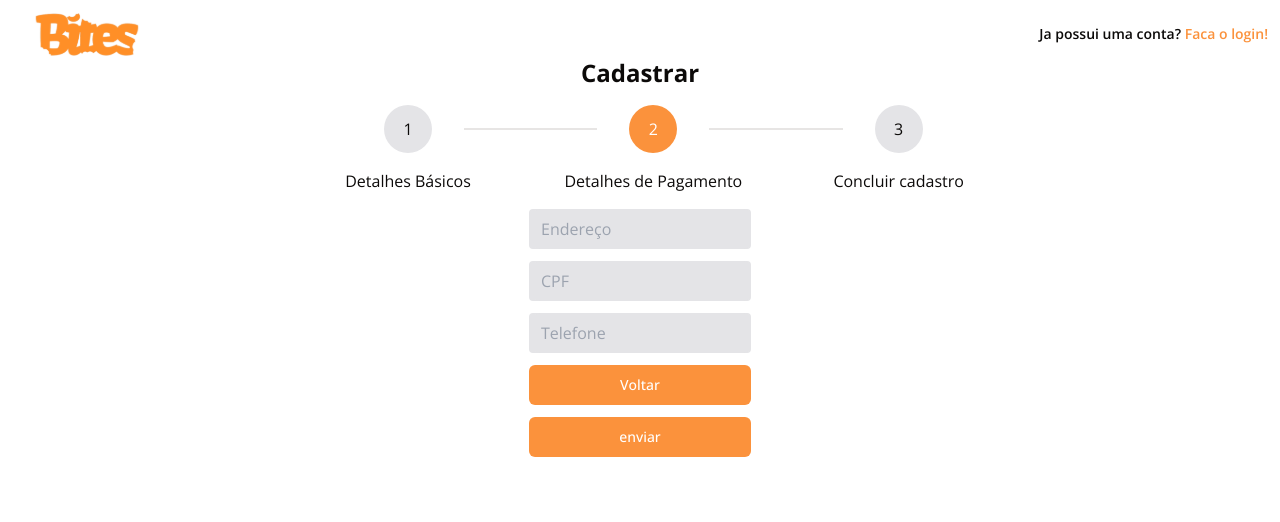
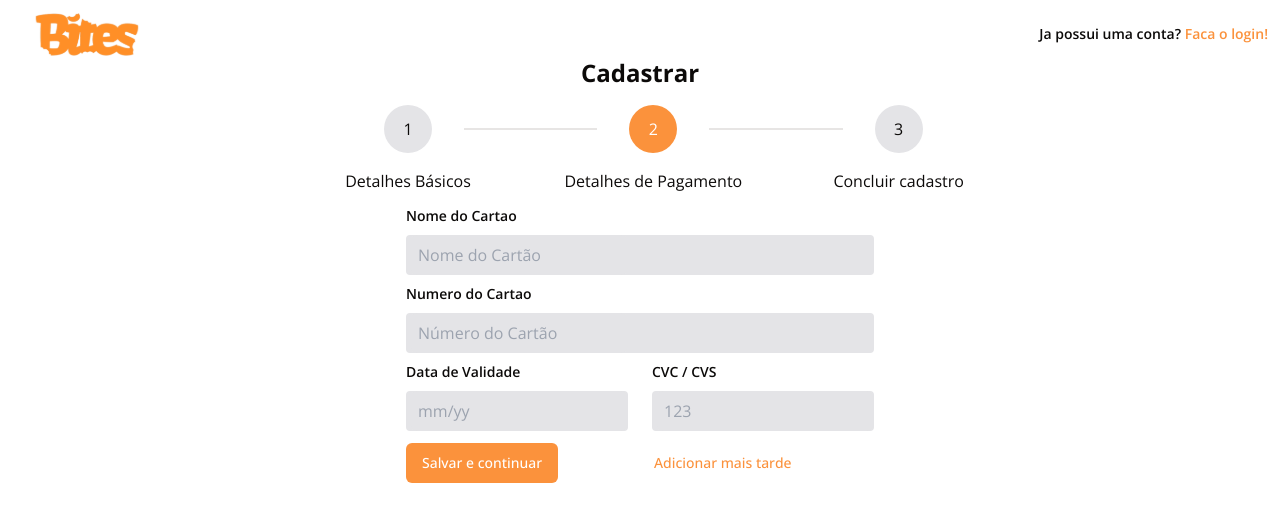
Before and after one commit to Bite-s-Team/Front-End-FoodSys, a Next.js app: page /signup in a window 1280 px wide. Both pictures are taken after typing "Sample", "name@example.com", "2020-01-15", "Sample", "Sample", "Sample" into the empty fields and a click on the button "Salvar e continuar". Shown: the top 522 px of the page. Built offline with nearby package versions, Linux system fonts and the light colour scheme.

Commit message:
feat: payment form

```diff
--- a/src/app/(auth)/_components/RegisterForm/PaymentForm/PaymentForm.tsx
+++ b/src/app/(auth)/_components/RegisterForm/PaymentForm/PaymentForm.tsx
@@ -1,39 +1,35 @@
 import { Button } from "@/components/ui/Button";
 import { Input } from "@/components/ui/Input";
+import { Label } from "@/components/ui/label";
 import { useCurrent } from "@/hooks/useCurrent";
-import { useRegister } from "../useRegister";
 
 export default function PaymentForm() {
+  const [onNext, onPrev] = useCurrent((state) => [state.onNext, state.onPrev]);
 
-    const {register, handleSubmit, errors} = useRegister();
-    const [onNext, onPrev] = useCurrent((state) => [state.onNext, state.onPrev]);
-
-    return(
-        <form className="flex flex-col gap-3">
-            <Input
-                placeholder="Endereço"
-                type='text'
-                {...register('address')}
-                error={errors.address?.message}
-            />
-            <Input
-                placeholder="CPF"
-                type='text'
-                {...register('cpf')}
-                error={errors.cpf?.message}
-            />
-            <Input
-                placeholder="Telefone"
-                type='text'
-                {...register('phone')}
-                error={errors.phone?.message}
-            />
-            <Button onClick={onPrev}>
-                Voltar
-            </Button>
-            <Button>
-                enviar
-            </Button>
-        </form>
-    )
+  return (
+    <form className="flex flex-col gap-3">
+      <div className="flex flex-col gap-3">
+        <Label>Nome do Cartao</Label>
+        <Input placeholder="Nome do Cartão" type="text" />
+        <Label>Numero do Cartao</Label>
+        <Input placeholder="Número do Cartão" type="text" />
+        <div className="flex gap-6">
+          <div className="flex flex-col gap-3">
+            <Label>Data de Validade</Label>
+            <Input placeholder="mm/yy" type="text" />
+          </div>
+          <div className="flex flex-col gap-3">
+            <Label>CVC / CVS</Label>
+            <Input placeholder="123" type="text" />
+          </div>
+        </div>
+      </div>
+      <div className="flex gap-20">
+        <Button>Salvar e continuar</Button>
+        <Button variant="link" onClick={onPrev}>
+          Adicionar mais tarde
+        </Button>
+      </div>
+    </form>
+  );
 }
```
